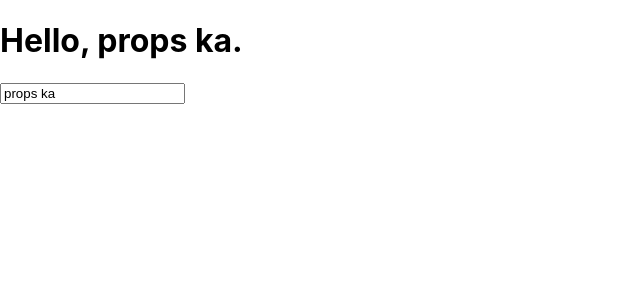
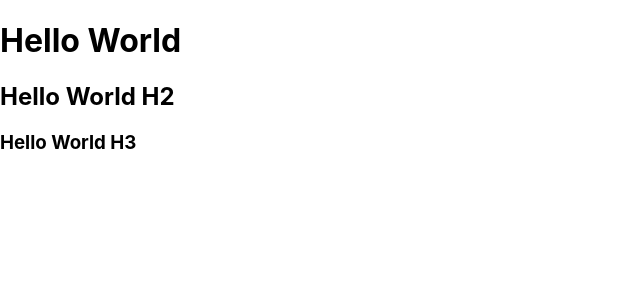
Before and after one commit to Builder296/train-react, a React (Create React App) app: page / in a window 1280 px wide. Shown: the top 300 px of the page, without its empty margins (0-640 px from the left). Built offline with nearby package versions, Linux system fonts and the light colour scheme.

Commit message:
Composition

```diff
--- a/src/index.js
+++ b/src/index.js
@@ -4,38 +4,23 @@ import './index.css';
 // import App from './App';
 import * as serviceWorker from './serviceWorker';
 
-class InputComp extends React.Component {
+function CompositionExample(props) {
+  return <><h2>{props.title}</h2></>
+}
 
-  constructor(props) {
-    super(props)
-    this.state = {
-      name: props.name
-    }
-  }
-
-  onChange = (event) => {
-    const name = event.target.value;
-    this.setState({name});
-  }
-
-  onSubmit = (event) => {
-    event.preventDefault();
-    alert('Your name is ' + this.state.name);
-  }
-
-  render() {
-    const { name } = this.state;
-    const header = name ? <h1>Hello, {name}.</h1> : null;
-    return <form onSubmit={this.onSubmit}>
-      {header}
-      <input value={name} onChange={this.onChange} />
-    </form>
-  }
+function Composition() {
+  return <>
+   <h1>Hello World</h1>
+   <CompositionExample title={'Hello World H2'}>
+      Hello World H2
+   </CompositionExample>
+   <h3>Hello World H3</h3>
+  </>
 }
 
 ReactDOM.render(
   <React.StrictMode>
-    <InputComp name={'props ka'}/>
+    <Composition/>
   </React.StrictMode>,
   document.getElementById('root')
 );
```
